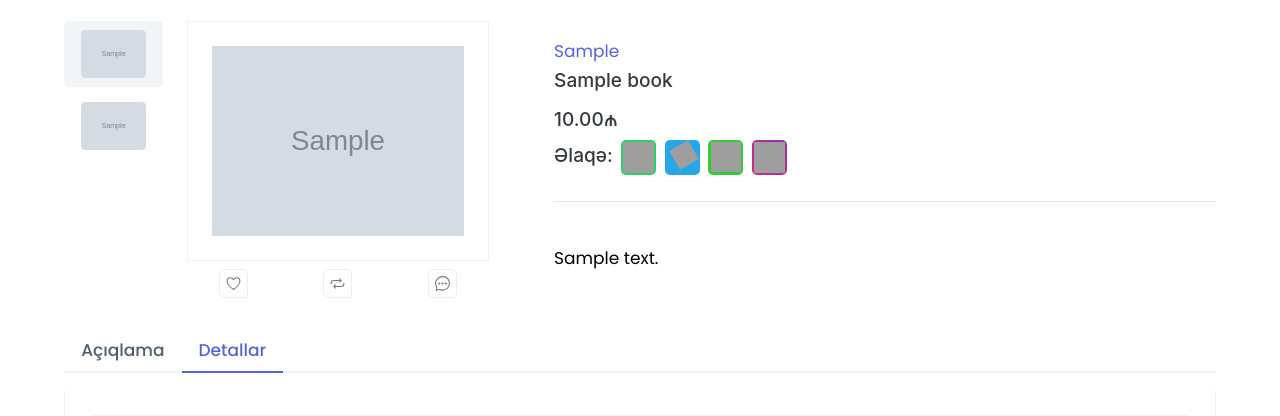
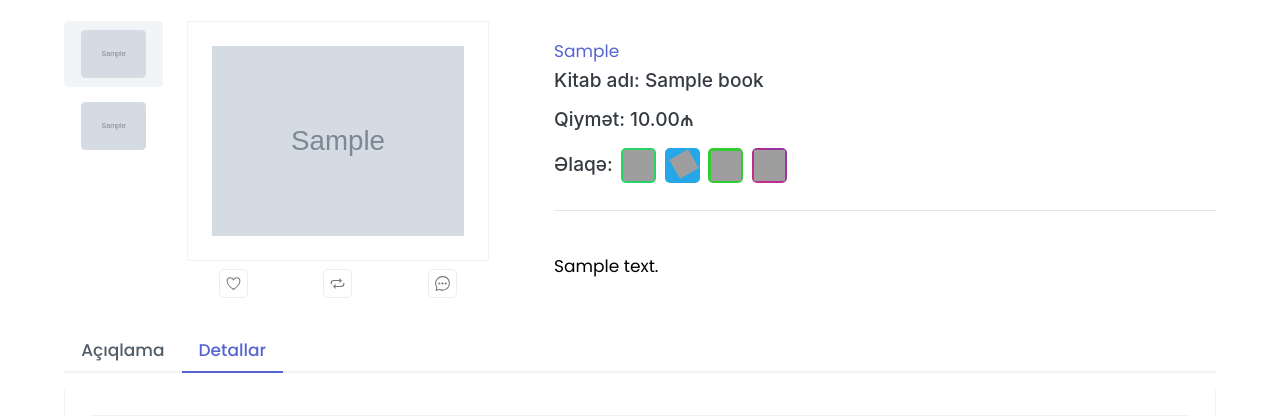
Before and after one commit to sohretaga/kitlab, a Django app: a page that uses books/templates/detail.html in a window 1280 px wide. Shown: the part 196-612 px from the top of the page. Run offline with Django 5.2, Linux system fonts and the light colour scheme; tables that the repository leaves empty hold one stand-in row (values such as "Sample post"); grey boxes marked "Sample" are stand-in pictures; some libraries are stand-ins or nearby versions; grey boxes are pictures that could not be loaded.

Commit message:
detail page text

```diff
--- a/books/templates/detail.html
+++ b/books/templates/detail.html
@@ -98,9 +98,9 @@
                                 <div class="col-xl-7">
                                     <div class="mt-4 mt-xl-3">
                                         <a href="#" class="text-primary">{{ book.seller.first_name }}</a>
-                                        <h5 class="mt-1 mb-3">{{ book.name }}</h5>
+                                        <h5 class="mt-1 mb-3">Kitab adı: {{ book.name }}</h5>
 
-                                        <h5 class="mt-2">{{ book.price }}₼ <span class="text-danger font-size-12 ml-2"></span></h5>
+                                        <h5 class="mt-2 mb-3">Qiymət: {{ book.price }}₼ <span class="text-danger font-size-12 ml-2"></span></h5>
 
                                         {% if book.seller.profile.whatsapp or book.seller.profile.telegram or book.seller.profile.phone or book.seller.profile.instagram %}
                                         <div style="display: flex;">
```
